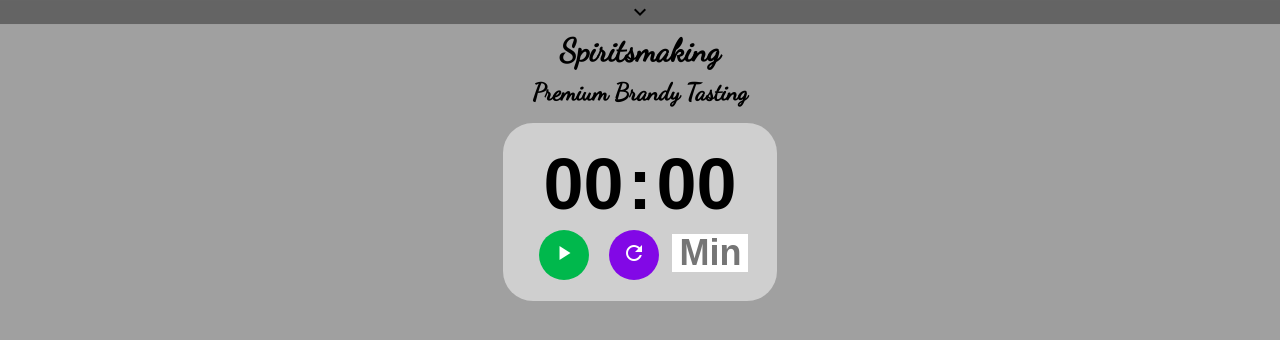
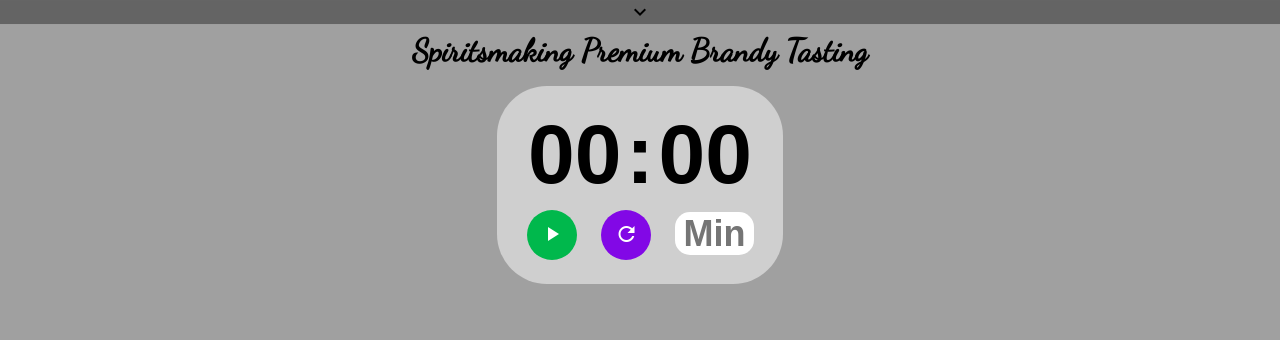
Before and after one commit to jrochte/premium_tasting, a plain HTML site: page index.html in a window 1280 px wide. Drawn offline with Linux system fonts and the light colour scheme.

Commit message:
timer tweaks

```diff
--- a/index.html
+++ b/index.html
@@ -62,8 +62,8 @@
         </div>
     </nav>
 
-    <h1>Spiritsmaking </h1>
-    <h2>Premium Brandy Tasting</h2>
+    <h1>Spiritsmaking Premium Brandy Tasting</h1>
+    <!-- <h2>Premium Brandy Tasting</h2> -->
 
     <div class="timer">
         <span class="timer__part timer__part--minutes">00</span>
--- a/premium_tasting.css
+++ b/premium_tasting.css
@@ -23,12 +23,12 @@ h1 {
     width: fit-content;
     padding: 1.25em;
     margin: 1em auto;
-    border-radius: 30px;
+    border-radius: 50px;
     background: rgb(207, 207, 207);
 }
 
 .timer__part {
-    font-size: 72px;
+    font-size: 84px;
     font-weight: bold;
 }
 
@@ -36,8 +36,10 @@ h1 {
     font-size: 36px;
     font-weight: bold;
     text-align: center;
+    padding: 0.1em;
     margin: 0.25em;
     border: none;
+    border-radius: 15px;
     height: 1em;
     width: 2em;
 }
@@ -45,7 +47,7 @@ h1 {
 .timer__btn{
     width: 50px;
     height: 50px;
-    margin-left: 16px;
+    margin: 0px 10px;
     border-radius: 50%;
     border: none;
     color: white;
```
